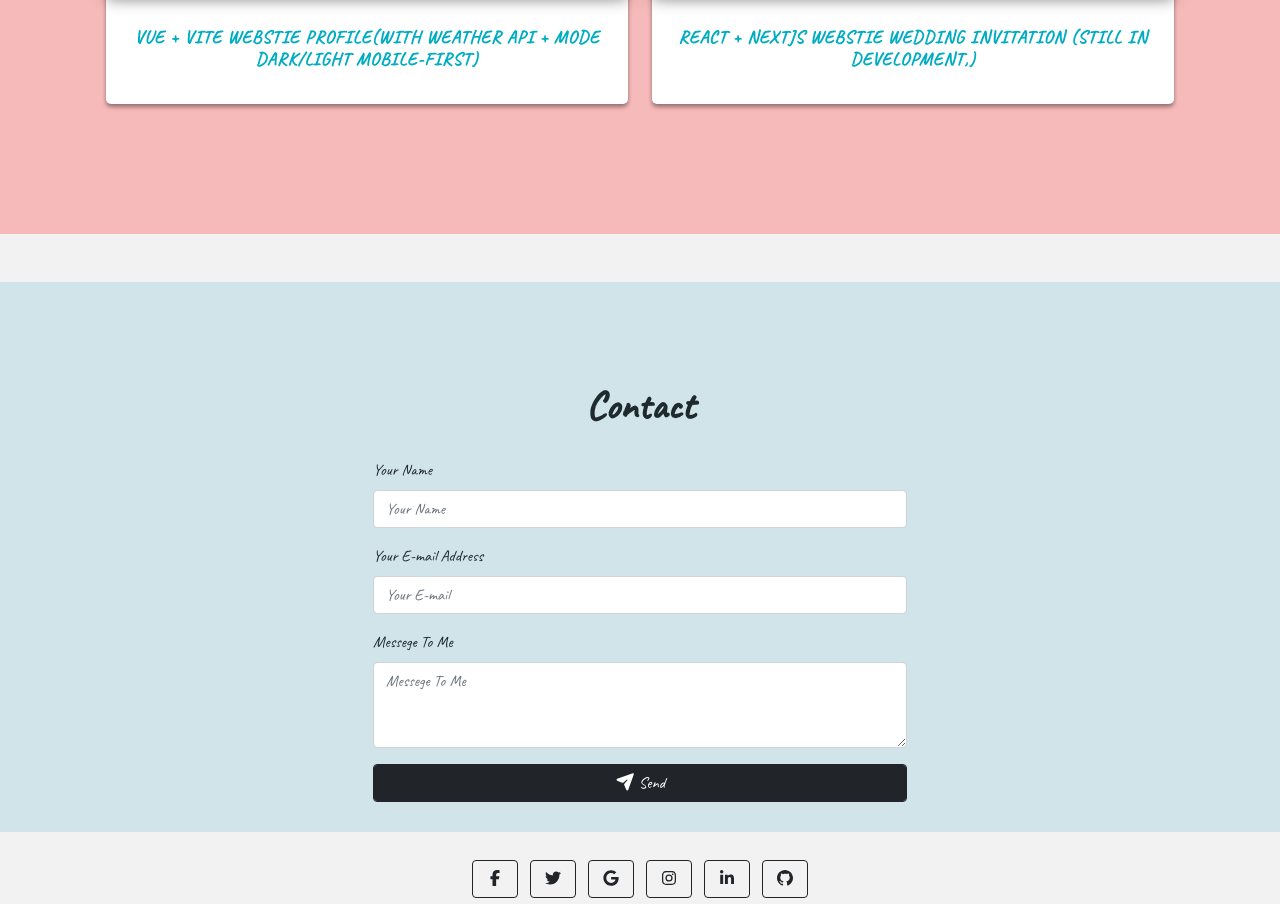
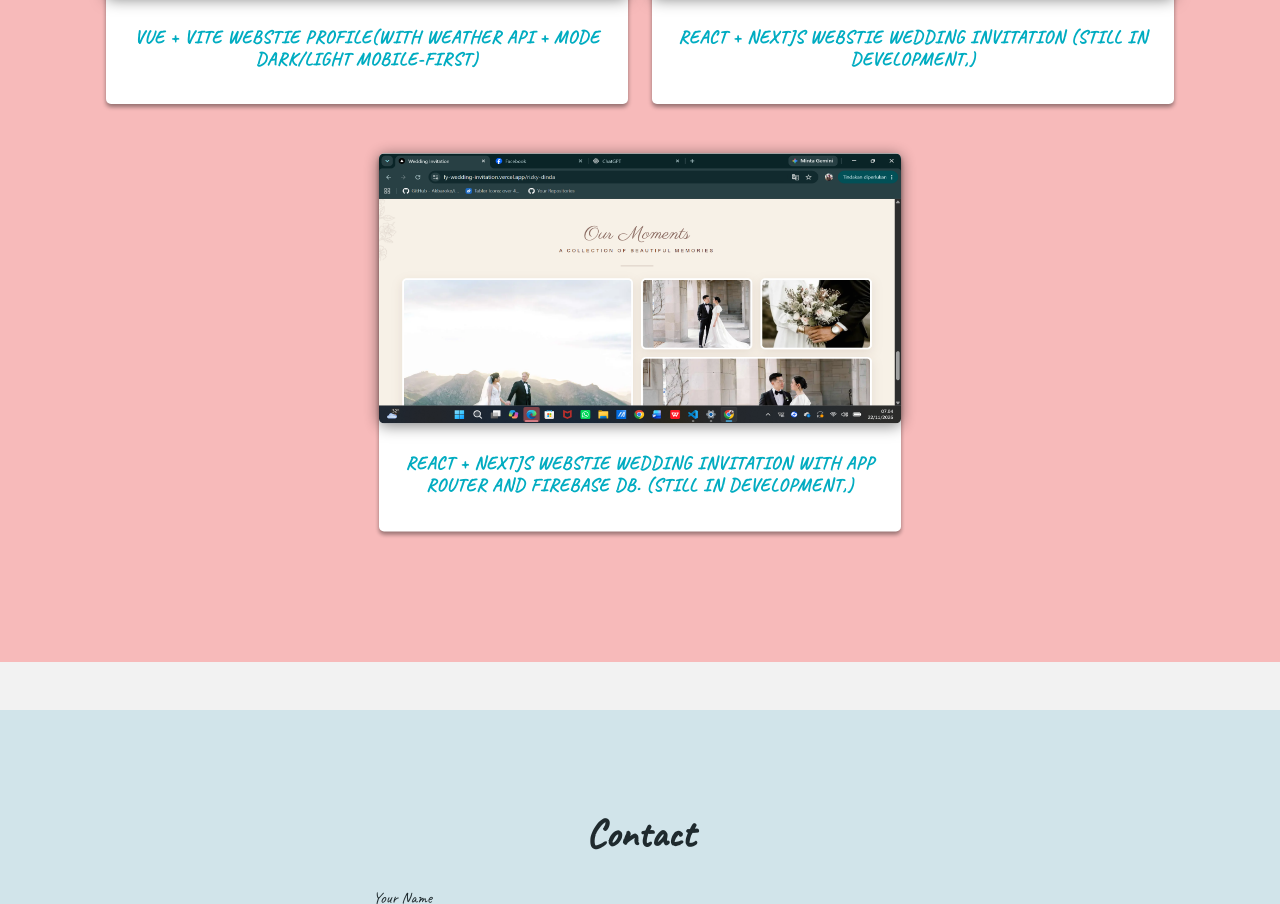
Before and after one commit to fynrizky/fynrizky.github.io, a plain HTML site: page index.html in a window 1280 px wide. Shown: the part 5446-6350 px from the top of the page. Drawn offline with nearby package versions, Linux system fonts and the light colour scheme.

Commit message:
new update project

```diff
--- a/index.html
+++ b/index.html
@@ -507,6 +507,24 @@
                 </a>
               </div>
 
+              <div class="col-xs-12 col-sm-6 col-md-6 col-lg-6 project-card">
+                <a href="">
+                  <div class="card-flyer">
+                    <div class="text-box">
+                      <div class="image-box">
+                        <a href="https://fy-wedding-invitation.vercel.app">
+                          <img src="img/wdinv2.png" alt="" />
+                        </a>
+                      </div>
+                      <div class="text-container">
+                        <h6>React + nextjs Webstie wedding invitation with App Router and Firebase db. (still in development,)</h6>
+                        <!-- <p>Lorem Ipsum is simply dummy text of the printing and typesetting industry. Lorem Ipsum has been the industry's standard dummy text ever since the 1500s.</p> -->
+                      </div>
+                    </div>
+                  </div>
+                </a>
+              </div>
+
             </div>
 
           </div>
```
Also changed, not shown: img/wdinv2.png (added).
